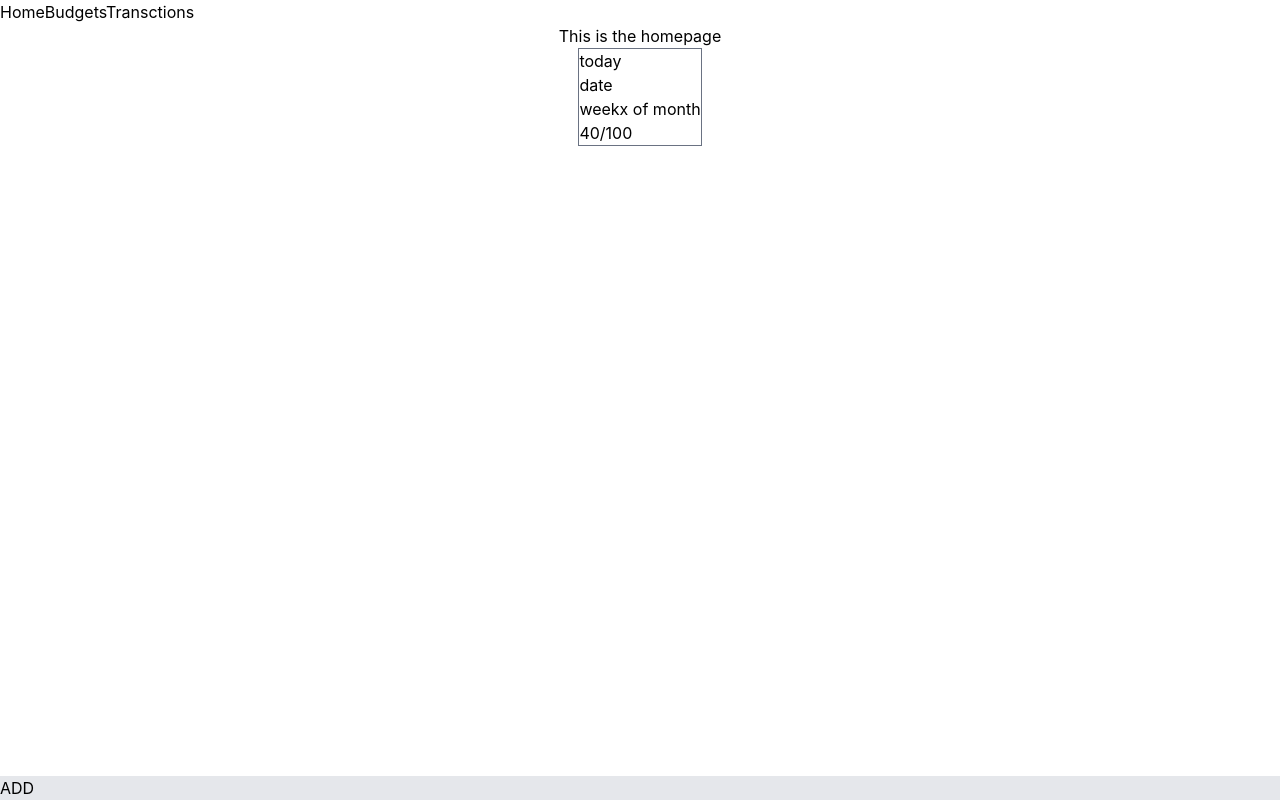
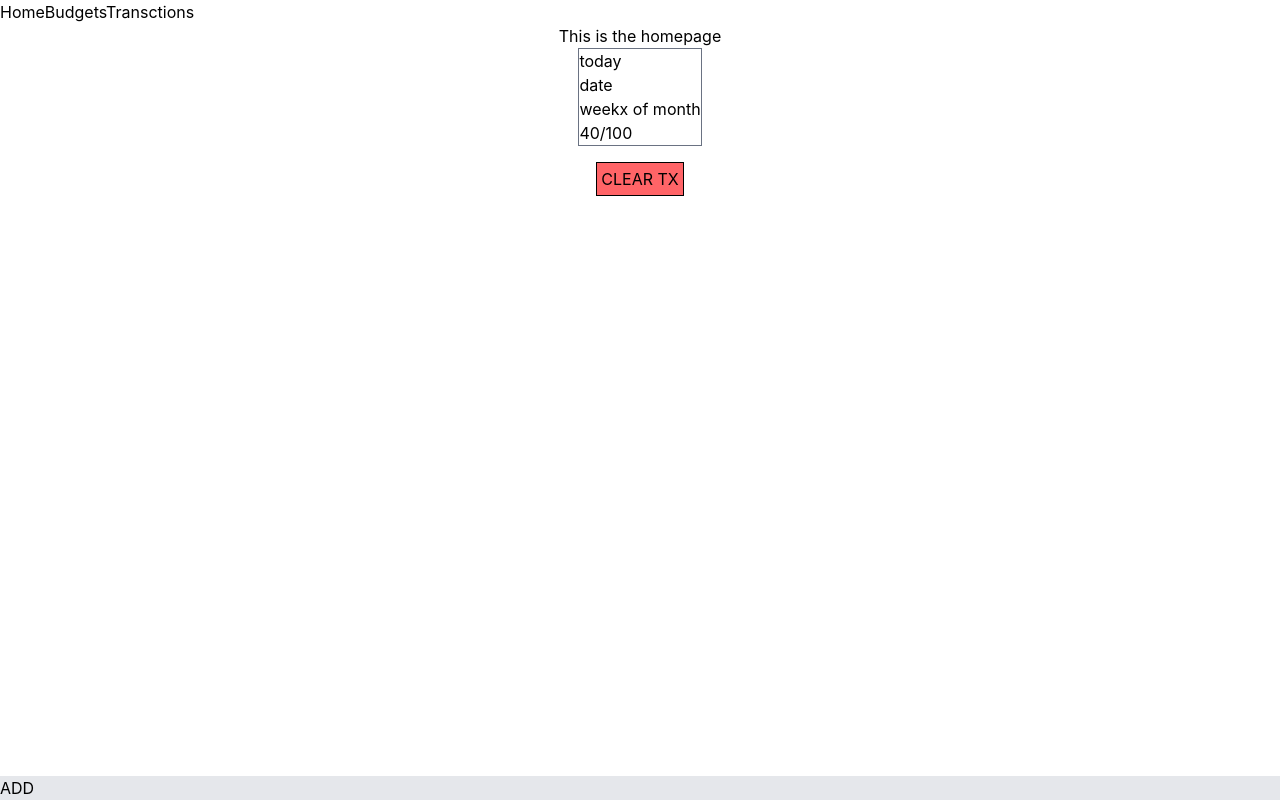
Before and after one commit to Emvil-git/wowee-ree-dough, a React (Vite) app: page / in a window 1280 px wide. Built offline with nearby package versions, Linux system fonts and the light colour scheme.

Commit message:
feat: add nuke button to transactions and categoires in store

```diff
--- a/src/pages/Home/components/TransacHome.tsx
+++ b/src/pages/Home/components/TransacHome.tsx
@@ -5,6 +5,7 @@ import useExStore from "../../../store/expenses"
 export const TransacHome = () => {
 
     const transactions = useExStore((state) => state.transactions)
+    const clearTx = useExStore((state) => state.clearTransactions)
 
     const sortedTx = useMemo(() => {
         return[...transactions].sort((a, b) => b.date.localeCompare(a.date))
@@ -15,6 +16,15 @@ export const TransacHome = () => {
             {sortedTx.map((tx) => (
                 <TransacItem key={tx.id} {...tx} canUD={true}/>
             ))}
+
+            <div className="mt-4">
+                <button
+                    className="border p-1 bg-red-400"
+                    onClick={() => clearTx()}
+                >
+                    CLEAR TX
+                </button>
+            </div>
         </div>
     )
 }
--- a/src/store/expenses.ts
+++ b/src/store/expenses.ts
@@ -39,6 +39,7 @@ const defaultCategories: Category[] = [{uniqueName: "catDEFAULT", name: "uncateg
 
 interface TransactionSlice {
     transactions: TransactionType[],
+    clearTransactions: () => void
     setTransactions: (newTxs: TransactionType[]) => void
     addTransaction: (newTx: TransactionType) => void
     deleteTransaction: (delId: string) => void
@@ -47,6 +48,7 @@ interface TransactionSlice {
 
 interface CategorySlice {
     categories: Category[],
+    clearCategories: () => void
     setCategories: (newCats: Category[]) => void,
     addCategory: (newCat: Category) => void
     deleteCategory: (delUName: string) => void
@@ -65,6 +67,7 @@ interface CategorySlice {
 const createTransactionSlice: StateCreator<TransactionSlice & CategorySlice,[["zustand/persist", unknown]], [], TransactionSlice> = (set) => ({
     transactions: [],
     setTransactions: (newTxs) => set({ transactions: newTxs }),
+    clearTransactions: () => set({transactions: []}),
     addTransaction: (newTx) => set((state) => ({ transactions: [...state.transactions, newTx]})),
     deleteTransaction: (delId) => set((state) => ({ transactions: state.transactions.filter((tx: TransactionType) => tx.id !== delId)})),
     editTransaction: (upId, updates) => set((state) => ({ transactions: state.transactions.map((tx: TransactionType) => tx.id === upId ? {...tx, ...updates} : tx ) }))
@@ -81,6 +84,7 @@
 const createCategorySlice: StateCreator <TransactionSlice & CategorySlice,[["zustand/persist", unknown]], [], CategorySlice> = (set) => ({
     categories: defaultCategories,
     setCategories: (newCats) => set({ categories: newCats }),
+    clearCategories: () => set({categories: defaultCategories}),
     addCategory: (newCat) => set((state) => ({ categories: [...state.categories, newCat] })),
     deleteCategory: (delUName) => set((state) => ({ categories: state.categories.filter((cat: Category) => cat.uniqueName !== delUName) })),
     editCategory: (uniqueName, upCat) => set((state) => ({categories: state.categories.map( (cat: Category) => cat.uniqueName === uniqueName ? {...cat, ...upCat} : cat ) }) )
```
